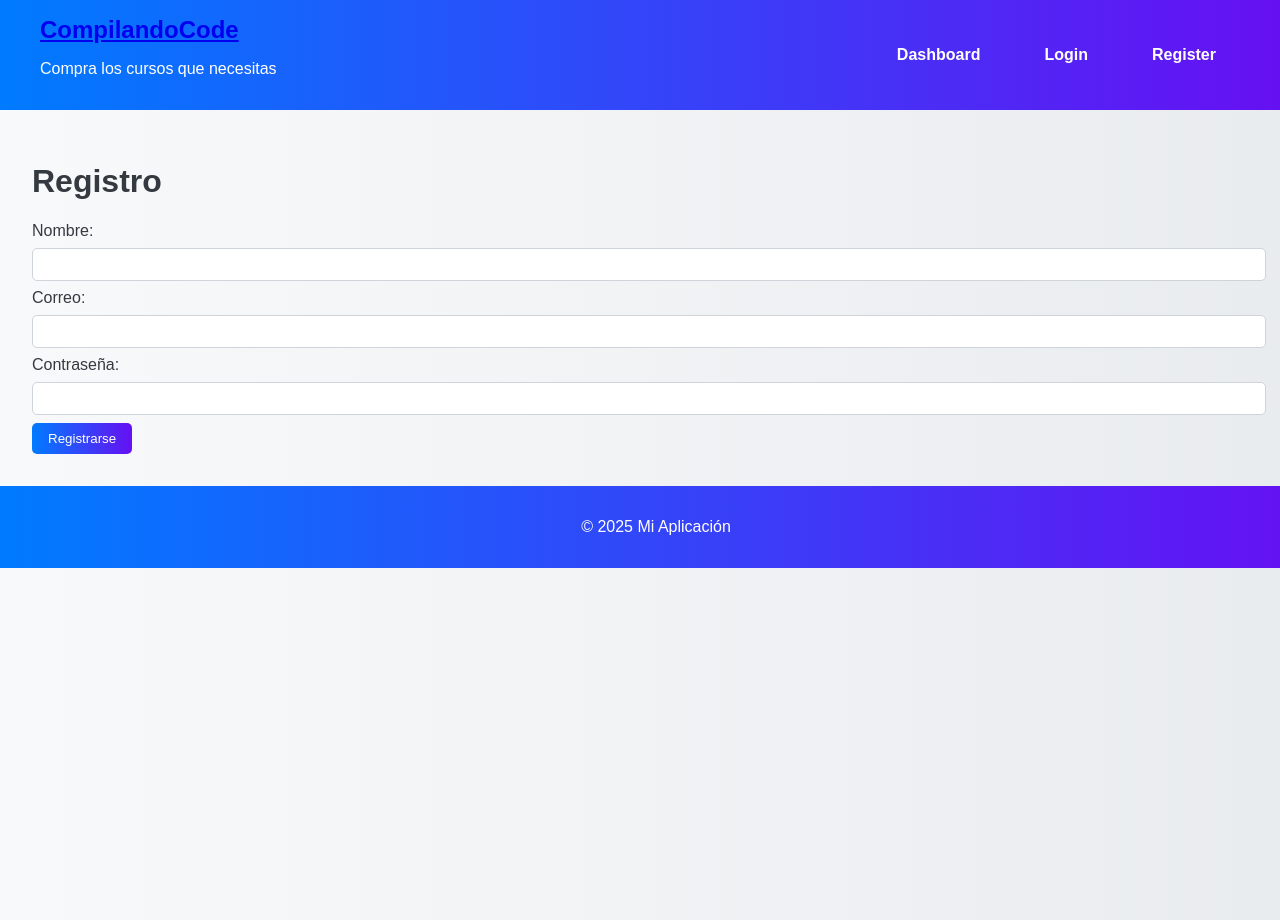
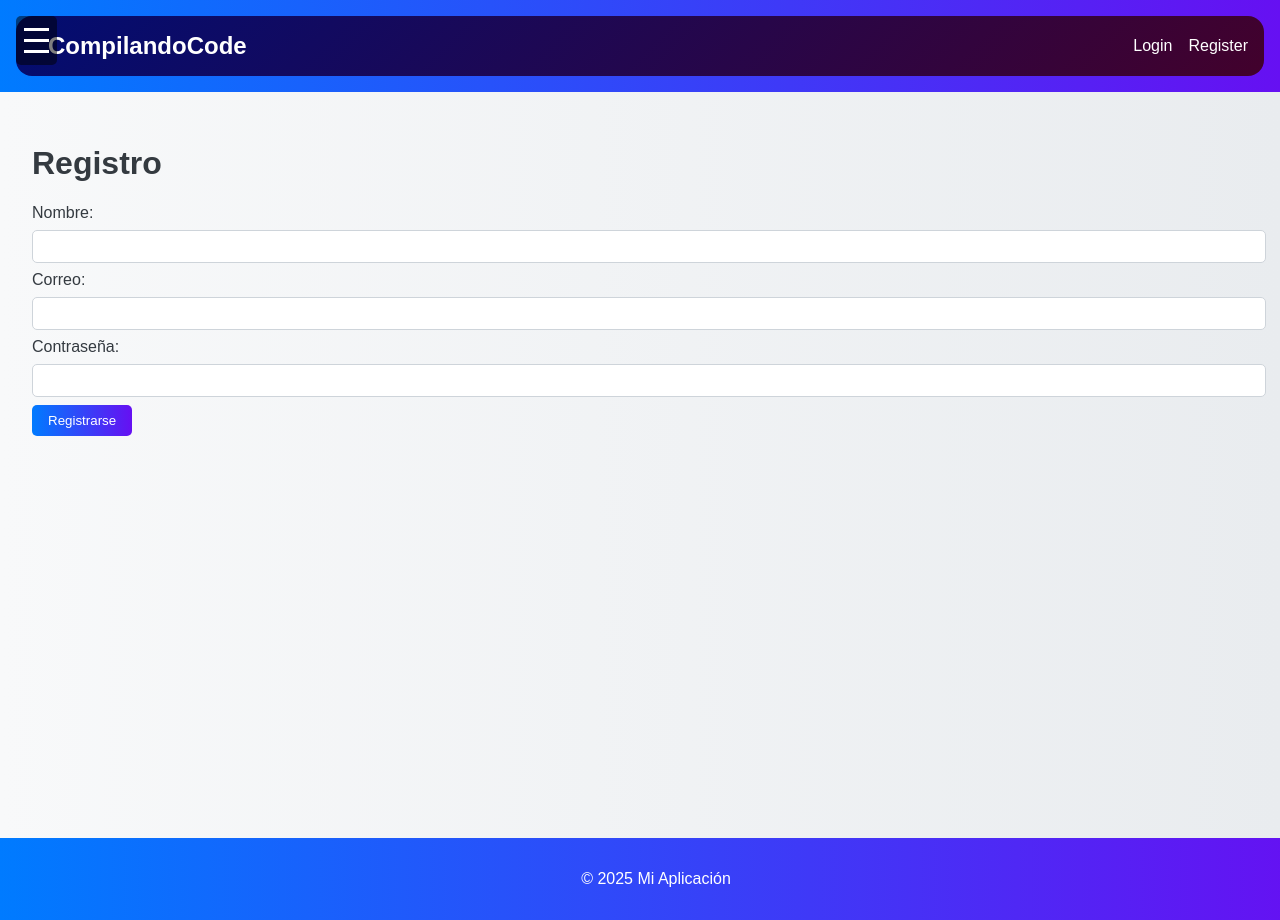
Before and after one commit to emersonxinay/venta-de-Cursos-en-L-nea, a Flask app: page /register in a window 1280 px wide. Run offline with Flask 3, Linux system fonts and the light colour scheme; parts of the project's set-up code (start-up, migrations or seed data) failed here and were passed over.

Commit message:
fix styles

```diff
--- a/app.py
+++ b/app.py
@@ -12,8 +12,20 @@ from dotenv import load_dotenv
 import os
 
 # Cargar variables de entorno desde el archivo .env
-load_dotenv()
+load_dotenv(override=True)
+# Verifica las claves cargadas
+stripe_api_key = os.getenv('STRIPE_API_KEY_SANDBOX')
+stripe_publishable_key = os.getenv('STRIPE_PUBLISHABLE_KEY_SANDBOX')
+api_key = os.getenv('STRIPE_API_KEY_SANDBOX')
+# pruebas apis stripe
+stripe.api_key = os.getenv('STRIPE_API_KEY_SANDBOX')
 
+if not stripe.api_key or stripe.api_key.startswith("sk_test_51M0yk0IFMgUrjyQfSmPGO9NUGEUTzrZ938P1btx1VNbXdRbAvh27UJfWH4KUhy8FKwAFuIxjpVUbmPOzQcOAQw5v00pEIAgp7Q"):
+    raise ValueError("Error: La clave de Stripe no se cargó correctamente.")
+
+print(f"Clave de Stripe usada en código: {stripe.api_key}")
+
+# fin de pruebas api stripe
 app = Flask(__name__)
 app.config['SQLALCHEMY_DATABASE_URI'] = 'postgresql://postgres:emerson123@localhost/db_venta_cursos'
 app.config['SECRET_KEY'] = 'mysecret'
@@ -50,6 +62,7 @@ else:
         "client_id": os.getenv('PAYPAL_CLIENT_ID_SANDBOX'),
         "client_secret": os.getenv('PAYPAL_CLIENT_SECRET_SANDBOX')
     })
+
 
 UPLOAD_FOLDER = 'static/uploads'
 ALLOWED_EXTENSIONS = {'mp4'}
@@ -304,6 +317,13 @@ def eliminar_curso(curso_id):
 @login_required
 def comprar_curso(curso_id):
     curso = Curso.query.get_or_404(curso_id)
+    # Verificar si el usuario ya ha comprado el curso
+    venta_existente = Venta.query.filter_by(
+        usuario_id=current_user.id, curso_id=curso.id, estado_transferencia='confirmada').first()
+    if venta_existente:
+        flash('Ya has comprado este curso.')
+        return redirect(url_for('ver_curso', curso_id=curso.id))
+
     if request.method == 'POST':
         metodo_pago = request.form['metodo']
         duracion = request.form['duracion']
@@ -323,11 +343,29 @@ def comprar_curso(curso_id):
         estado_transferencia = 'confirmada'
 
         if metodo_pago == "stripe":
-            token = request.form.get('stripeToken')
-            if not token:
-                flash('Error en el pago con Stripe: Token no recibido.')
+            try:
+                session = stripe.checkout.Session.create(
+                    payment_method_types=['card'],
+                    line_items=[{
+                        'price_data': {
+                            'currency': 'usd',
+                            'product_data': {
+                                'name': curso.nombre,
+                            },
+                            'unit_amount': int(curso.precio * 100),
+                        },
+                        'quantity': 1,
+                    }],
+                    mode='payment',
+                    success_url=url_for('stripe_success', curso_id=curso.id,
+                                        _external=True) + '?session_id={CHECKOUT_SESSION_ID}',
+                    cancel_url=url_for(
+                        'stripe_cancel', curso_id=curso.id, _external=True),
+                )
+                return redirect(session.url, code=303)
+            except stripe.error.StripeError as e:
+                flash(f"Error en el pago con Stripe: {e.user_message}")
                 return redirect(request.url)
-            pago = procesar_pago_stripe(curso.precio, token)
         elif metodo_pago == "paypal":
             return_url = url_for(
                 'confirmar_paypal', curso_id=curso.id, duracion=duracion, _external=True)
@@ -398,6 +436,38 @@ def procesar_pago_stripe(precio, token):
     except stripe.error.StripeError as e:
         flash(f"Error en el pago con Stripe: {e.user_message}")
         return False
+
+
+@app.route('/stripe_success/<int:curso_id>')
+@login_required
+def stripe_success(curso_id):
+    curso = Curso.query.get_or_404(curso_id)
+    session_id = request.args.get('session_id')
+    session = stripe.checkout.Session.retrieve(session_id)
+
+    if session.payment_status == 'paid':
+        venta = Venta(
+            usuario_id=current_user.id,
+            curso_id=curso.id,
+            metodo_pago='stripe',
+            estado_transferencia='confirmada',
+            # Ejemplo de duración de 1 año
+            fecha_expiracion=datetime.utcnow() + timedelta(days=365)
+        )
+        db.session.add(venta)
+        db.session.commit()
+        flash('Pago realizado exitosamente.')
+        return redirect(url_for('ver_curso', curso_id=curso.id))
+    else:
+        flash('Error en el pago con Stripe.')
+        return redirect(url_for('comprar_curso', curso_id=curso.id))
+
+
+@app.route('/stripe_cancel/<int:curso_id>')
+@login_required
+def stripe_cancel(curso_id):
+    flash('Pago cancelado.')
+    return redirect(url_for('comprar_curso', curso_id=curso.id))
 
 
 def procesar_pago_paypal(precio, return_url, cancel_url):
--- a/static/css/styles.css
+++ b/static/css/styles.css
@@ -5,6 +5,9 @@ body {
   padding: 0;
   background: linear-gradient(to right, #f8f9fa, #e9ecef);
   color: #343a40;
+  display: grid;
+  grid-template-rows: auto 1fr auto;
+  min-height: 100vh;
 }
 
 header {
--- a/static/css/styles_navbar.css
+++ b/static/css/styles_navbar.css
@@ -1,74 +1,143 @@
-/* General Styles */
-body {
-  font-family: 'Arial', sans-serif;
+/* Reset de márgenes y paddings */
+body, html {
   margin: 0;
   padding: 0;
-  background: linear-gradient(to right, #f8f9fa, #e9ecef);
-  color: #343a40;
+  width: 100%;
+  height: 100%;
+  overflow-x: hidden; /* Evita el desbordamiento horizontal */
 }
 
+/* Estilos generales del header */
 header {
-  background: linear-gradient(to right, #007bff, #6610f2);
+  background: linear-gradient(135deg, #020d71, #42012c); /* Degradado de colores */
   color: white;
-  padding: 1rem 0;
+  width: 100%;
+  box-sizing: border-box; /* Incluye el padding en el ancho total */
 }
 
-header nav {
+/* Barra superior */
+.top-bar {
   display: flex;
   justify-content: space-between;
   align-items: center;
-  max-width: 1200px;
-  margin: 0 auto;
-  padding: 0 1rem;
-  flex-wrap: wrap;
+  padding: 1rem;
+  border-radius: 1em;
+
+  background: linear-gradient(135deg, #020d71, #42012c); /* Degradado de colores */
 }
 
-header nav .logo {
+.logo-container .logo {
   font-size: 1.5rem;
   font-weight: bold;
+  text-decoration: none;
+  color: white;
+  padding: 1rem;
 }
 
-header nav ul {
-  list-style: none;
-  padding: 0;
-  margin: 0;
+.user-info {
   display: flex;
-  gap: 1rem;
-  flex-wrap: wrap;
-  justify-content: center;
+  align-items: center;
+  gap: 1rem; /* Espacio entre elementos */
 }
 
-header nav ul li {
-  margin: 0;
+.user-info a {
+  color: white;
+  text-decoration: none;
+  font-size: 1rem;
 }
 
-header nav ul li a {
+.user-info a:hover {
+  text-decoration: underline;
+}
+
+/* Barra lateral */
+.sidebar {
+  width: 250px; /* Ancho de la barra lateral */
+  height: 100vh; /* Altura completa de la ventana */
+  background: linear-gradient(135deg, #020d71, #42012c); /* Degradado de colores */
+  position: fixed;
+  top: 0;
+  left: -250px; /* Oculta la barra lateral por defecto */
+  transition: left 0.3s ease; /* Animación suave */
+  padding-top: 60px; /* Espacio para la barra superior */
+}
+
+.sidebar.show {
+  left: 0; /* Muestra la barra lateral */
+}
+
+#menu {
+  list-style: none;
+  margin: 0;
+  padding: 0;
+}
+
+#menu li {
+  padding: 1rem;
+  border-bottom: 1px solid #444;
+  display: flex;
+  align-items: center; /* Centra el texto verticalmente */
+}
+
+#menu li a {
   color: white;
   text-decoration: none;
-  font-weight: bold;
-  padding: 0.5rem 1rem;
-  border-radius: 5px;
-  transition: background 0.3s;
+  font-size: 1rem;
+  width: 100%; /* Ocupa todo el ancho disponible */
+  display: block; /* Hace que el enlace ocupe todo el espacio del li */
 }
 
-header nav ul li a:hover {
-  background: rgba(255, 255, 255, 0.2);
+#menu li a:hover {
+  text-decoration: underline;
 }
 
-header nav ul li span {
-  font-weight: normal;
-  font-size: 0.9rem;
-  color: #f8f9fa;
+/* Ícono de menú para móviles */
+.menu-toggle {
+  display: flex; /* Mostrar el ícono de menú */
+  flex-direction: column;
+  cursor: pointer;
+  position: fixed;
+  top: 1rem;
+  left: 1rem;
+  z-index: 1000; /* Asegura que esté por encima de otros elementos */
+  background-color: rgba(0, 0, 0, 0.5); /* Fondo semi-transparente */
+  padding: 0.5rem;
+  border-radius: 5px;
 }
 
-/* Responsive Styles */
+.menu-toggle span {
+  width: 25px;
+  height: 3px;
+  background-color: white;
+  margin: 4px 0;
+}
+
+/* Estilos para dispositivos móviles */
 @media (max-width: 768px) {
-  header nav ul {
-    flex-direction: column;
-    gap: 0.5rem;
+  .sidebar {
+    width: 200px; /* Reducir el ancho en dispositivos móviles */
+    left: -200px; /* Oculta la barra lateral por defecto en móviles */
   }
 
-  header nav .logo {
-    margin-bottom: 1rem;
+  .sidebar.show {
+    left: 0; /* Muestra la barra lateral al hacer clic */
+  }
+
+  .menu-toggle {
+    top: 0.5rem;
+    left: 0.5rem;
   }
 }
+
+/* Contenido principal */
+.main-content {
+  margin-left: 250px; /* Ajusta el margen para que no se solape con la barra lateral */
+  padding: 1rem;
+
+}
+
+@media (max-width: 768px) {
+  .main-content {
+    margin-left: 0; /* Elimina el margen en dispositivos móviles */
+  }
+}
--- a/templates/base.html
+++ b/templates/base.html
@@ -17,44 +17,7 @@
     <script src="https://cdn.jsdelivr.net/npm/chart.js"></script>
   </head>
   <body>
-    <header>
-      <nav>
-        <div>
-          <a class="logo" href="{{ url_for('dashboard') }}">CompilandoCode</a>
-          <p>Compra los cursos que necesitas</p>
-        </div>
-
-        <ul>
-          <li><a href="{{ url_for('dashboard') }}">Dashboard</a></li>
-          {% if current_user.is_authenticated %} {% if current_user.rol ==
-          'admin' %}
-          <li><a href="{{ url_for('nuevo_curso') }}">Crear Nuevo Curso</a></li>
-          <li>
-            <a href="{{ url_for('transferencias_pendientes') }}"
-              >Transferencias Pendientes</a
-            >
-          </li>
-          <li>
-            <a href="{{ url_for('admin_dashboard') }}"
-              >Dashboard de Administrador</a
-            >
-          </li>
-          {% endif %}
-          <li><a href="{{ url_for('logout') }}">Logout</a></li>
-          <li>
-            Bienvenido, {{ current_user.nombre }} {% if current_user.rol ==
-            'admin' %}
-            <span>Administrador</span>
-            {% endif %}
-          </li>
-          {% else %}
-          <li><a href="{{ url_for('login') }}">Login</a></li>
-          <li><a href="{{ url_for('register') }}">Register</a></li>
-          {% endif %}
-        </ul>
-      </nav>
-    </header>
-
+    {% include "shared/navbar.html" %}
     <main>
       {% with messages = get_flashed_messages(with_categories=true) %} {% if
       messages %}
@@ -66,8 +29,6 @@
       {% endif %} {% endwith %} {% block content %}{% endblock %}
     </main>
 
-    <footer>
-      <p>&copy; 2025 Mi Aplicación</p>
-    </footer>
+    {% include "shared/footer.html" %}
   </body>
 </html>
--- /dev/null
+++ b/templates/shared/footer.html
@@ -0,0 +1,3 @@
+<footer>
+  <p>&copy; 2025 Mi Aplicación</p>
+</footer>
--- /dev/null
+++ b/templates/shared/navbar.html
@@ -0,0 +1,49 @@
+<header>
+  <!-- Parte superior: Logo y usuario -->
+  <div class="top-bar">
+    <div class="logo-container">
+      <a class="logo" href="{{ url_for('dashboard') }}">CompilandoCode</a>
+    </div>
+    <div class="user-info">
+      {% if current_user.is_authenticated %}
+      <span>Bienvenido, {{ current_user.nombre }}</span>
+      <a href="{{ url_for('logout') }}">Cerrar sesión</a>
+      {% else %}
+      <a href="{{ url_for('login') }}">Login</a>
+      <a href="{{ url_for('register') }}">Register</a>
+      {% endif %}
+    </div>
+  </div>
+
+  <!-- Barra lateral: Menú -->
+  <nav class="sidebar" id="sidebar">
+    <div class="menu-toggle" id="menu-toggle">
+      <span></span>
+      <span></span>
+      <span></span>
+    </div>
+    <ul id="menu">
+      <li><a href="{{ url_for('dashboard') }}">Dashboard</a></li>
+      {% if current_user.is_authenticated %} {% if current_user.rol == 'admin'
+      %}
+      <li><a href="{{ url_for('nuevo_curso') }}">Crear Nuevo Curso</a></li>
+      <li>
+        <a href="{{ url_for('transferencias_pendientes') }}"
+          >Transferencias Pendientes</a
+        >
+      </li>
+      <li>
+        <a href="{{ url_for('admin_dashboard') }}"
+          >Dashboard de Administrador</a
+        >
+      </li>
+      {% endif %} {% endif %}
+    </ul>
+  </nav>
+</header>
+
+<script>
+  document.getElementById('menu-toggle').addEventListener('click', function() {
+    document.getElementById('sidebar').classList.toggle('show');
+  });
+</script>
```
Also changed, not shown: templates/comprar_curso.html (+1 -32 lines), testeo.py (added, +12 -0 lines), 1 other file.
